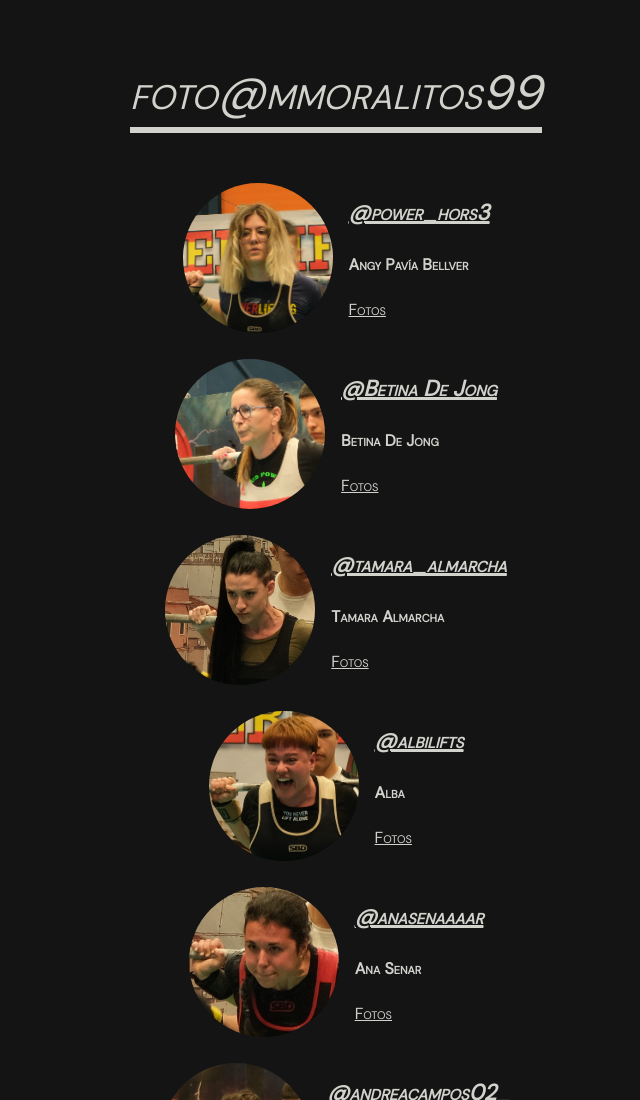
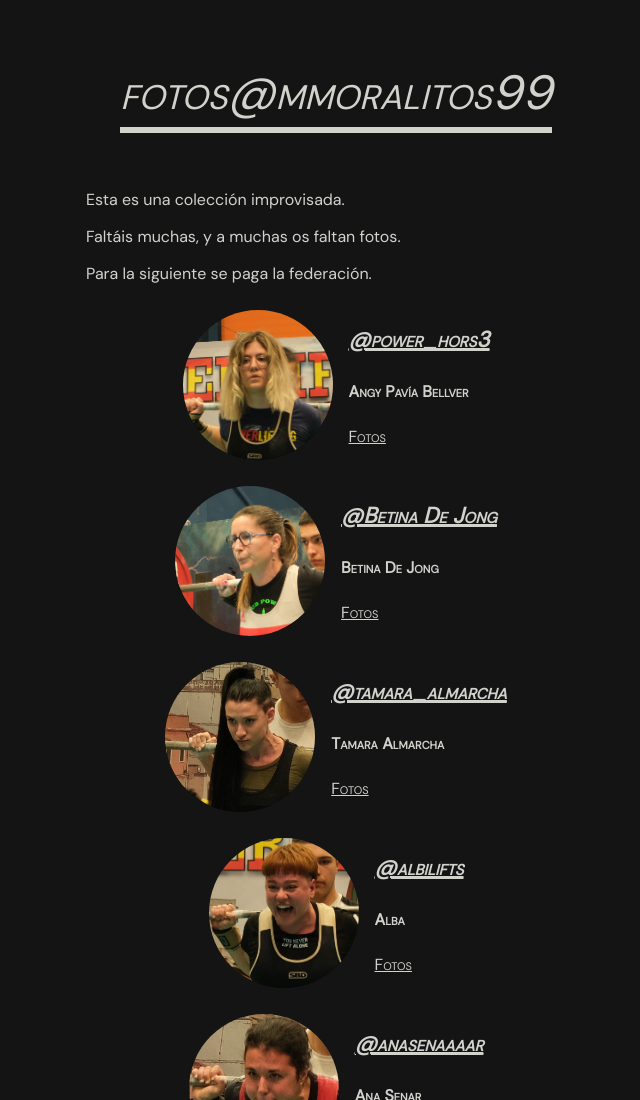
Before and after one commit to mmorales99/photography, a plain HTML site: page index.html in a window 1280 px wide. Shown: the top 1100 px of the page, without its empty margins (304-944 px from the left). Drawn offline with Linux system fonts and the light colour scheme.

Commit message:
Add files via upload

```diff
--- a/index.html
+++ b/index.html
@@ -165,10 +165,15 @@
 <body>
 	<header>
 		<nav>
-			<h1 id="title">foto@mmoralitos99</h1>
+			<h1 id="title">fotos@mmoralitos99</h1>
 		</nav>
 	</header>
 	<main>
+	<div>
+		<p>Esta es una colección improvisada.</p>
+		<p>Faltáis muchas, y a muchas os faltan fotos.</p>
+		<p>Para la siguiente se paga la federación.</p>
+	</div>
 	<div id="chicas">
 	</div>
 	<div>
```
